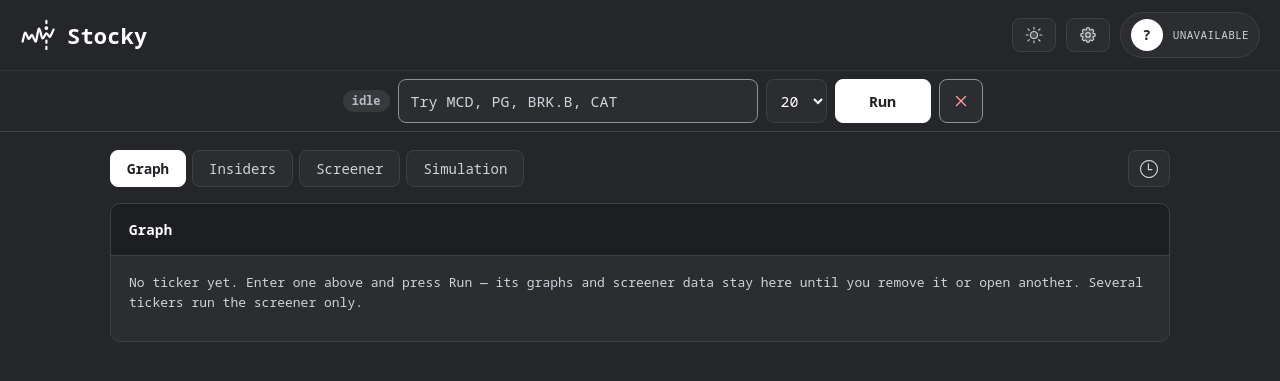
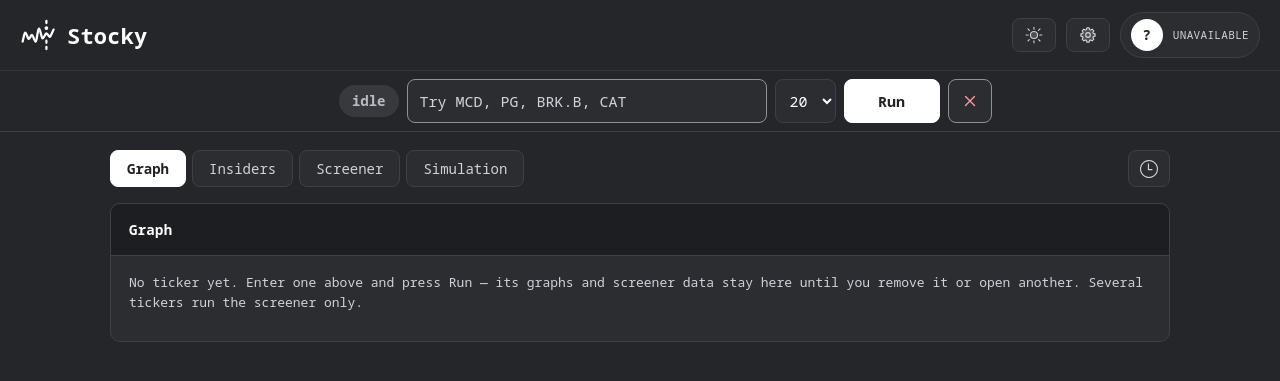
Before and after one commit to jorgecanut/10kanalyzer, a Python web app: template templates/index.html in a window 1280 px wide. Shown: the top 381 px of the page. Run offline with Jinja, Linux system fonts and the light colour scheme; the template is opened without the code that fills it, so the values that code supplies are empty.

Commit message:
ui: bigger status badge in the ticker bar
Co-Authored-By: Claude Opus 5.5 <noreply@anthropic.com>

```diff
--- a/templates/index.html
+++ b/templates/index.html
@@ -110,7 +110,8 @@
   .toolbar-inner { max-width:1100px; margin:0 auto; display:flex; gap:8px; flex-wrap:wrap;
                    align-items:center; justify-content:center; }
   /* Fixed width so idle/running/cancelled never shift the centred bar. */
-  #status { font-size:13px; min-width:92px; display:flex; justify-content:flex-end; }
+  #status { font-size:13px; min-width:110px; display:flex; justify-content:flex-end; }
+  #status .badge { font-size:14px; padding:5px 13px; }
   #ticker { flex:0 1 360px; width:360px; min-width:240px; height:44px; border-color:var(--line-strong); }
   #filings { height:44px; padding:0 10px; font-size:15px; }
   #run-btn { height:44px; min-width:96px; padding:0 22px; font-size:15px; }
```
